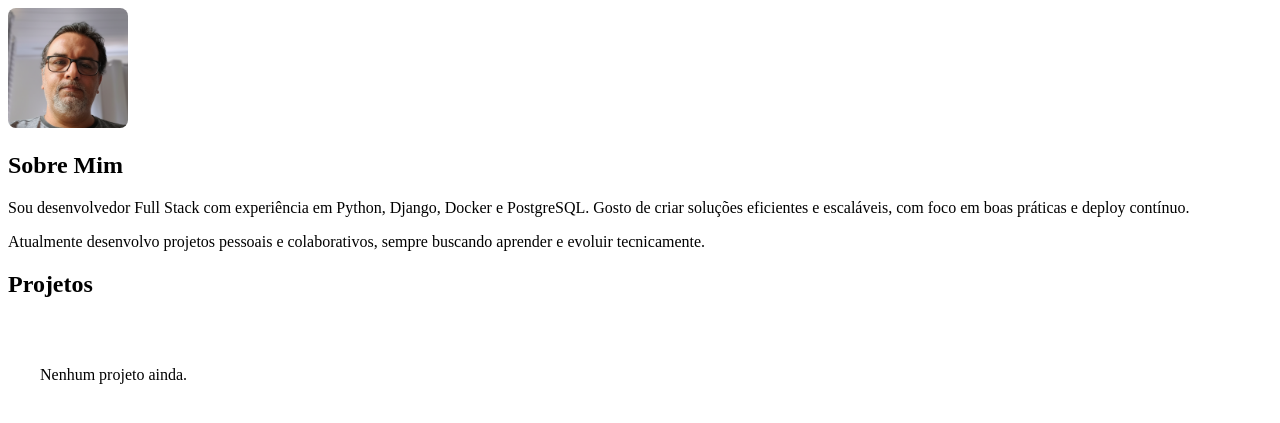
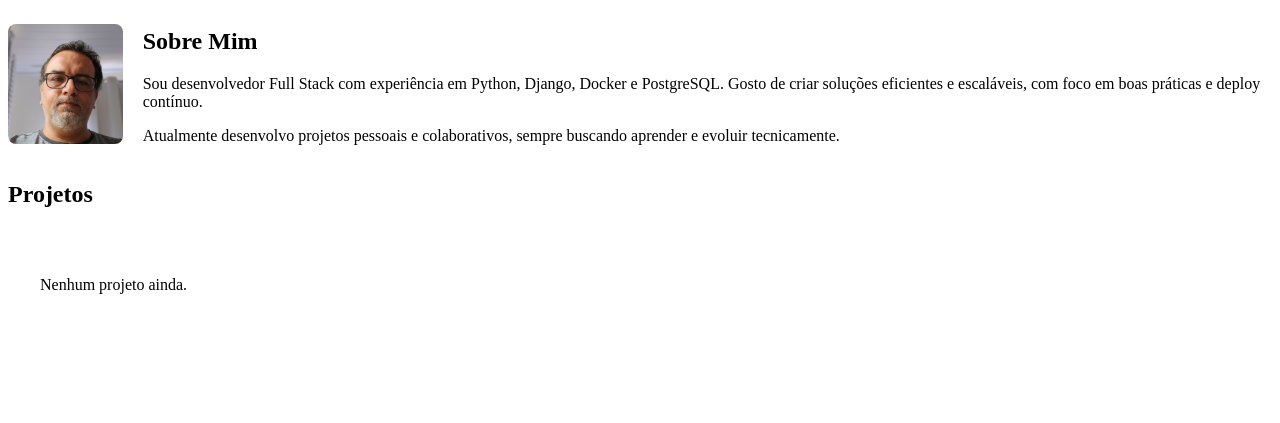
Before and after one commit to pablolx/portfolio, a Django app: page / in a window 1280 px wide. Shown: the top 423 px of the page. Run offline with Django 5.2, Linux system fonts and the light colour scheme; data that the repository does not hold is empty.

Commit message:
Adicionando estilo para a foto de perfil no style.css

```diff
--- a/apps/website/static/style.css
+++ b/apps/website/static/style.css
@@ -56,3 +56,9 @@
   object-fit: cover;
   border-radius: 8px;
 }
+
+.profile-container {
+  display: flex;
+  align-items: center;
+  gap: 20px;
+}
```
